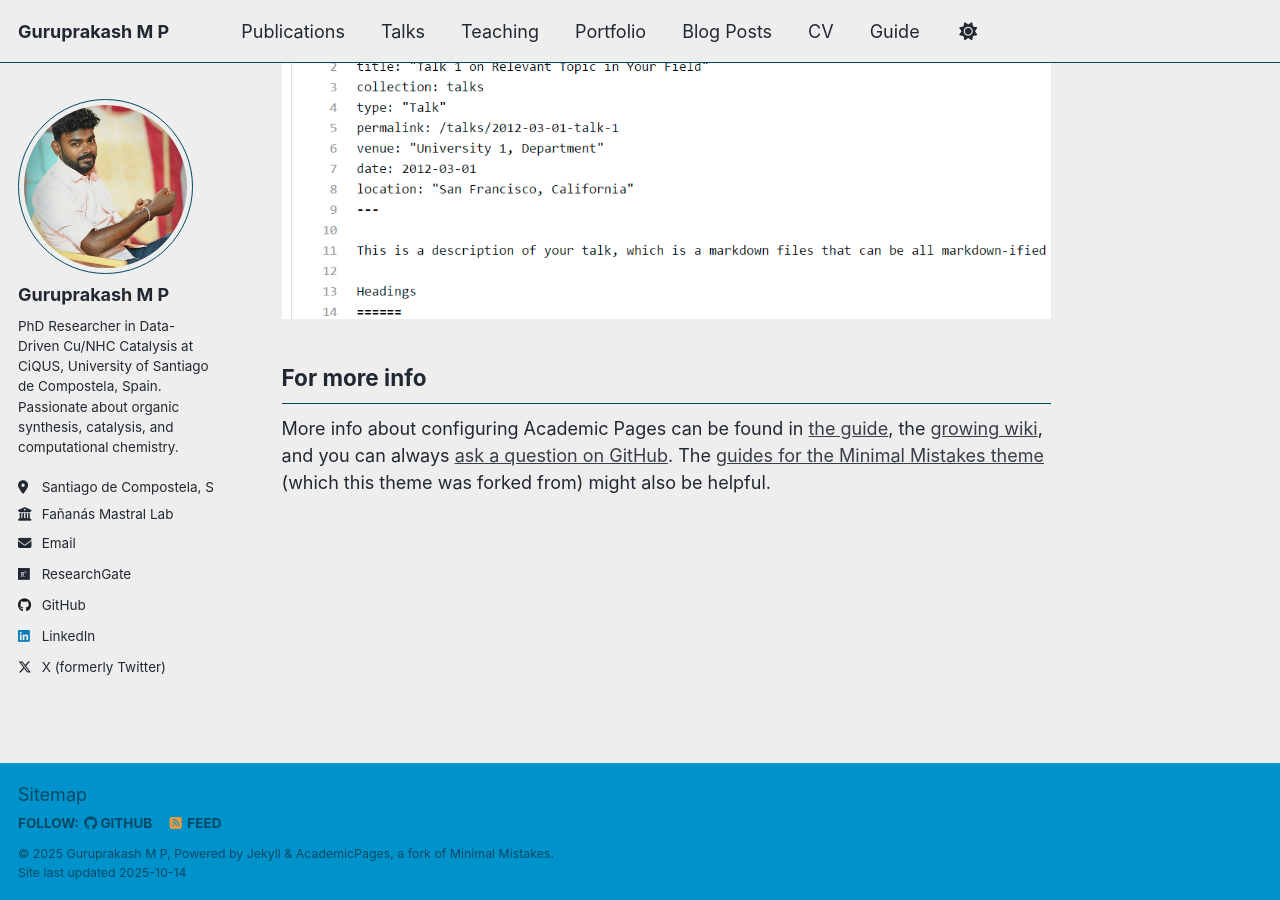
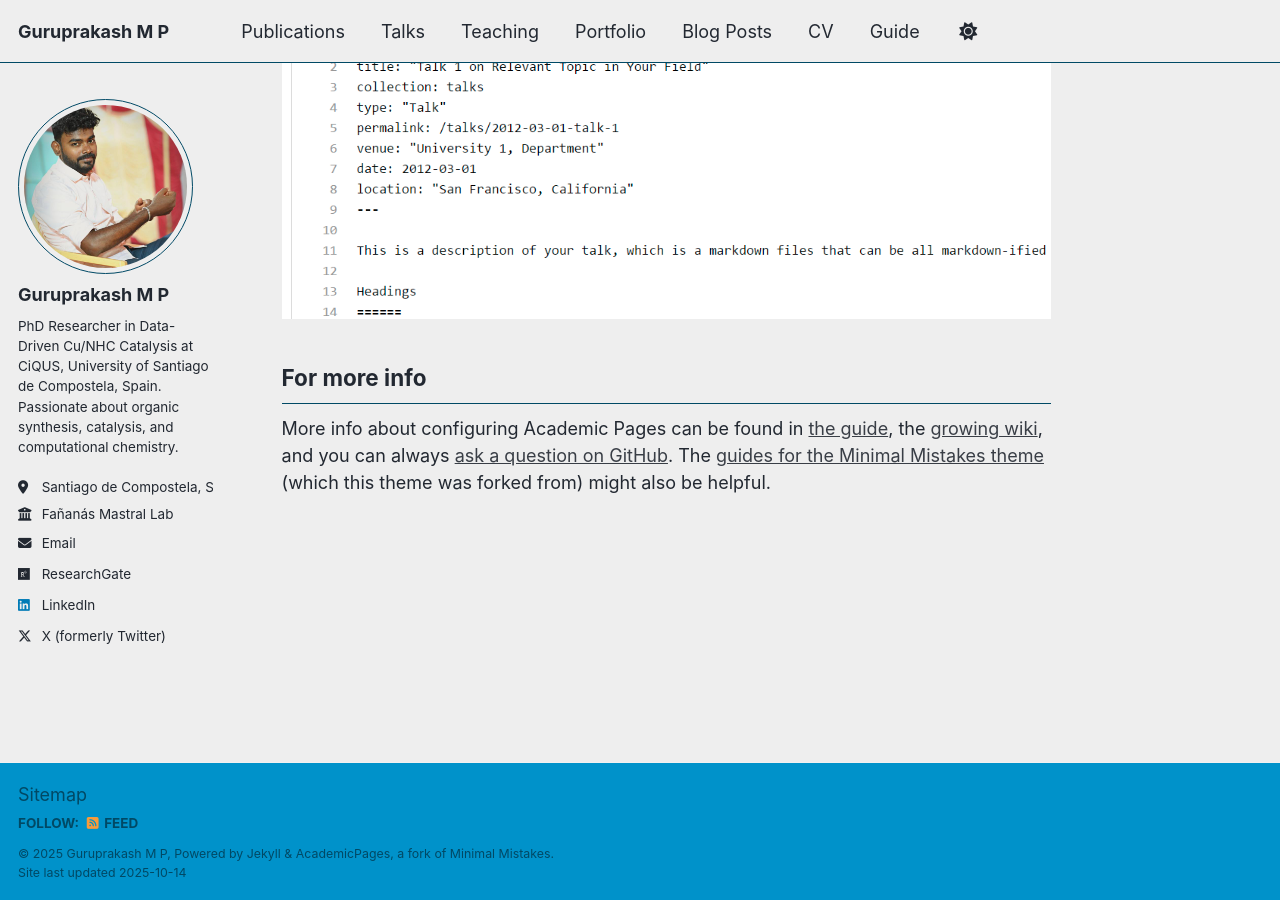
Before and after one commit to GuruprakashMP/guruprakashmp.github.io, a Jekyll site: the page built from _pages/about.md, in a window 1280 px wide and 900 px high, scrolled down 2880 px. Built offline with Jekyll 4.4.1, drawn with Linux system fonts in a browser that asks for light colours; a script that is not in the unit is left out.

Commit message:
Update _config.yml

```diff
--- a/_config.yml
+++ b/_config.yml
@@ -48,7 +48,7 @@ author:
   bitbucket        : # Username - Update with your username on the site
   codepen          : # Username
   dribbble         : # Username
-  github           : "GuruprakashMP"
+  github           : #"GuruprakashMP"
   kaggle           : # Username
   stackoverflow    : # User number or user number and name (i.e., use "1" or "1/jeff-atwood")
 
```
